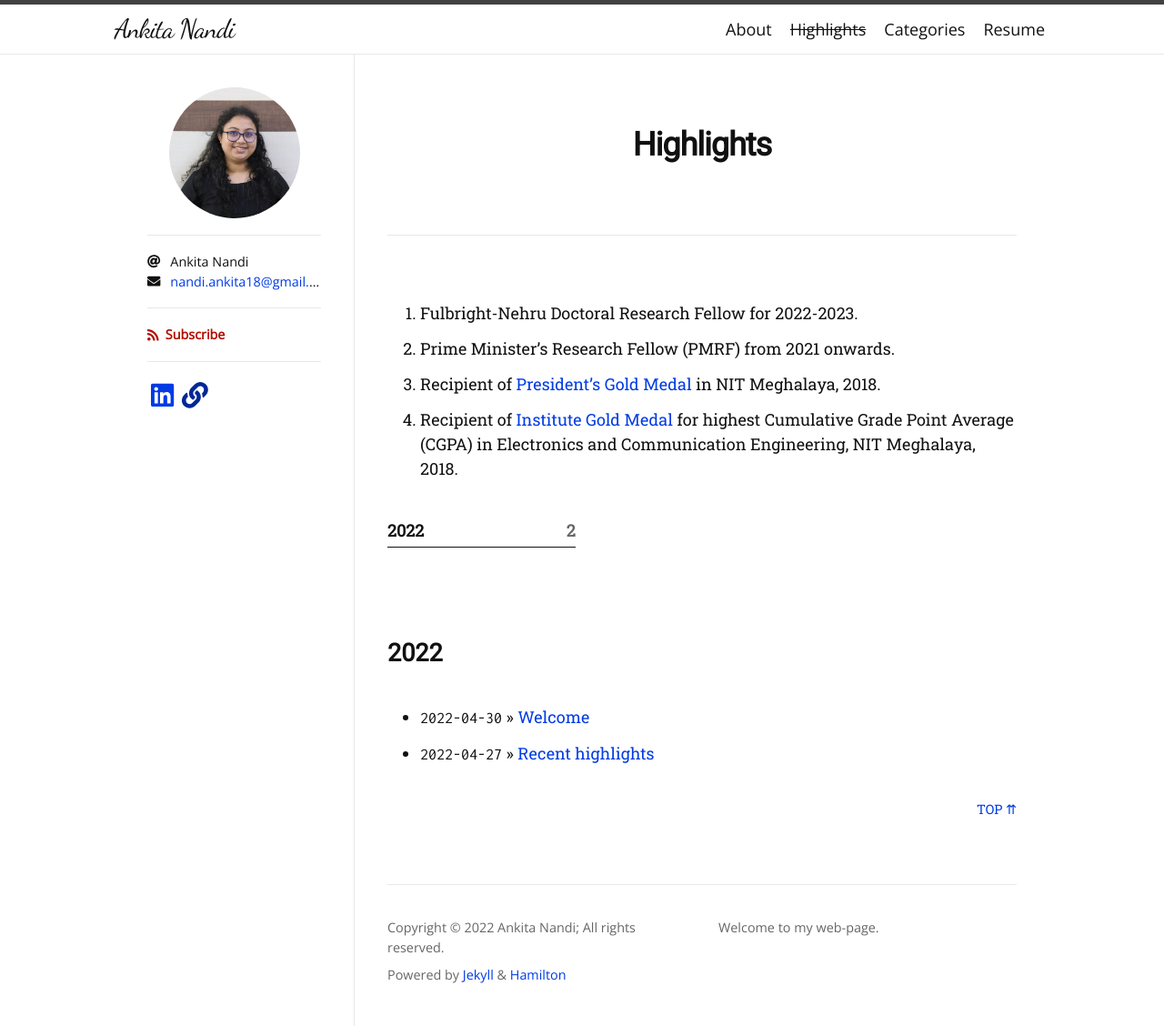
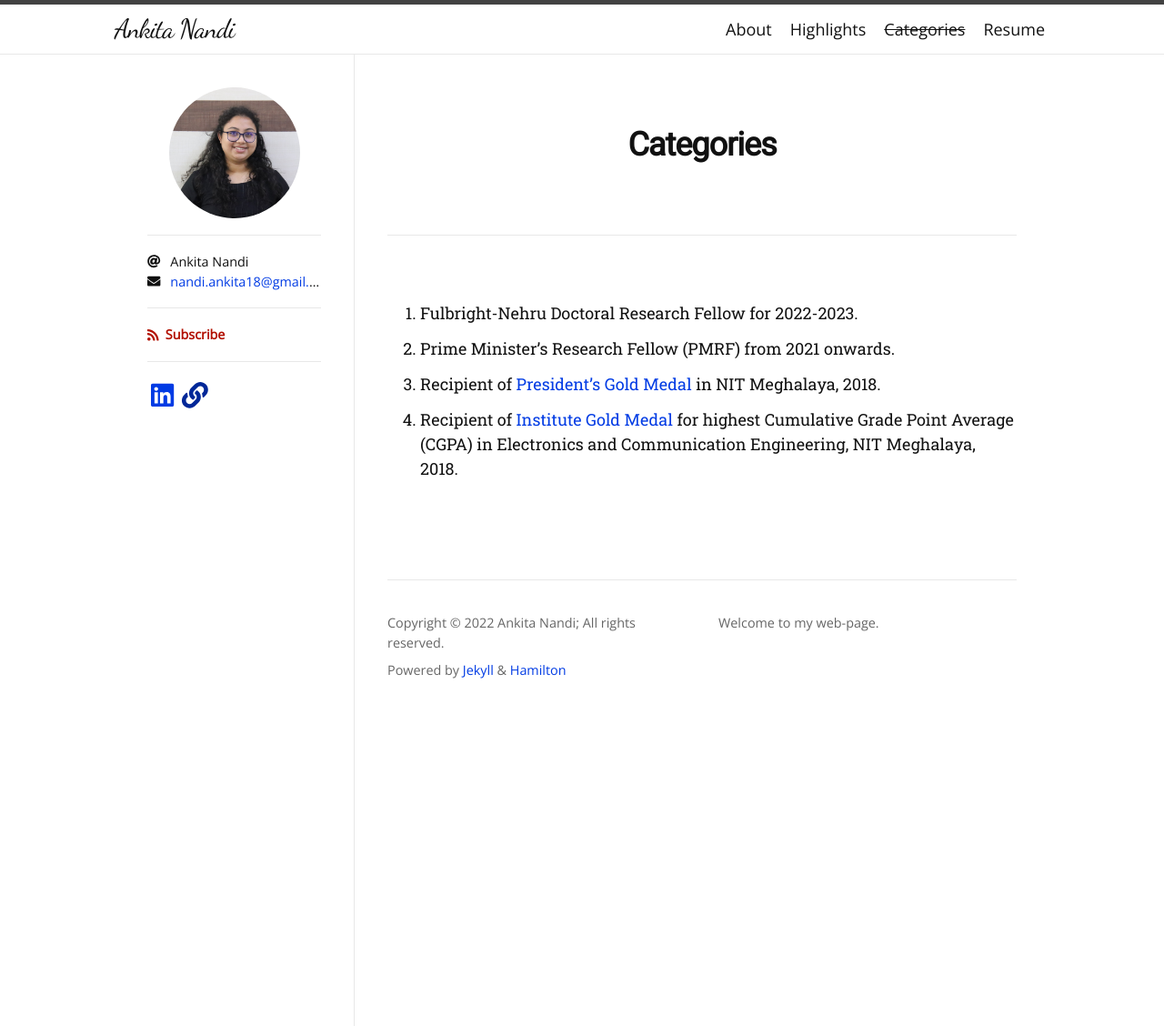
Before and after one commit to nandiankita/nandiankita.github.io, a Jekyll site: the page built from categories.md, in a window 1280 px wide. Shown: the whole page at 91% size. Built offline with Jekyll 4.4.1, drawn with Linux system fonts in a browser that asks for light colours; nearby versions of some CDN libraries; some web fonts are replaced.

Commit message:
changing navigation yml

```diff
--- a/Highlights.md
+++ b/categories.md
@@ -1,7 +1,8 @@
 ---
-layout: archive-years
-title: Highlights
-permalink: /years/
+layout: archive-taxonomies
+type: categories
+title: Categories
+permalink: /categories/
 ---
 1. Fulbright-Nehru Doctoral Research Fellow for 2022-2023.
 
```
